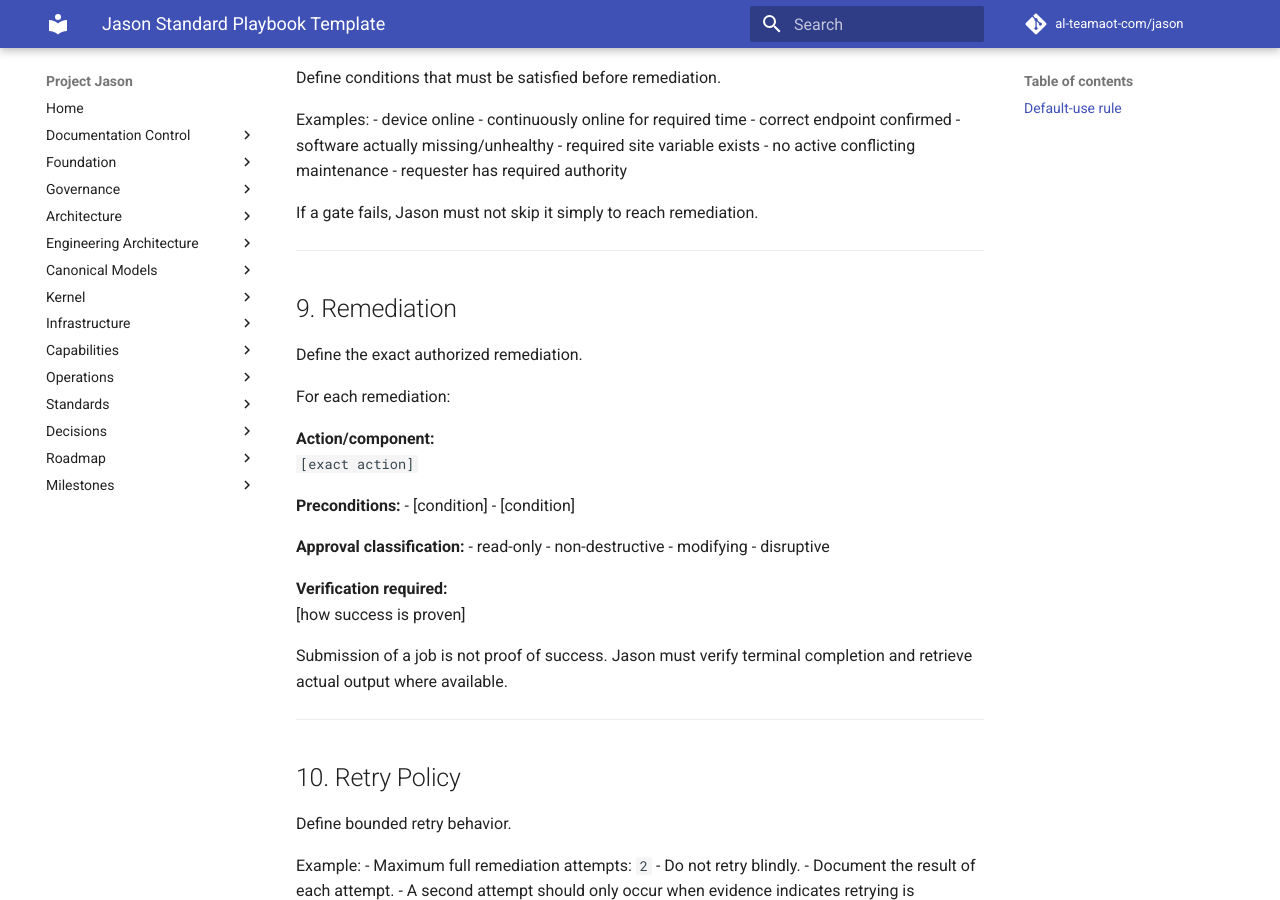
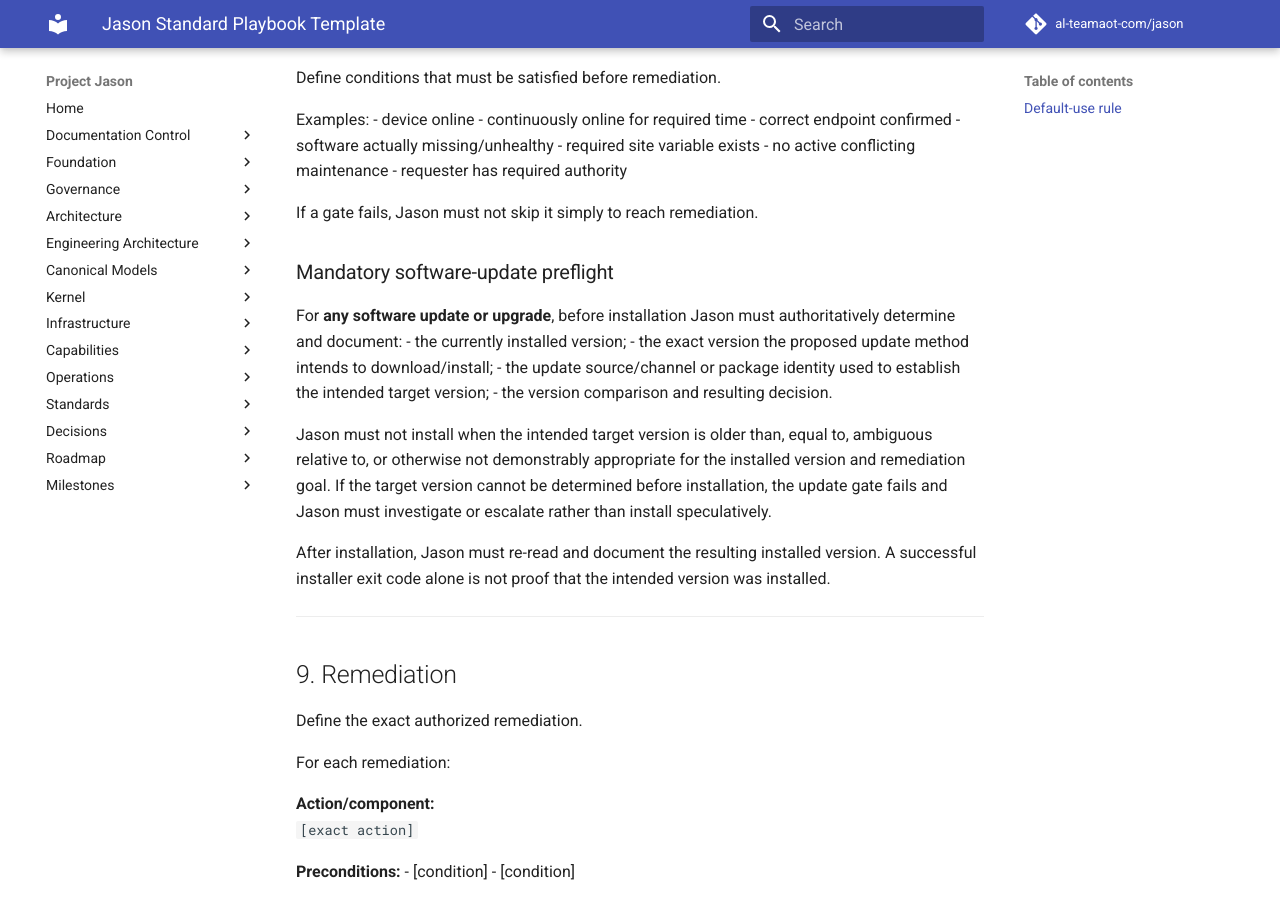
Before and after one commit to al-teamaot-com/jason, an MkDocs documentation site: the page built from docs/playbooks/Jason-Standard-Playbook-Template.md, in a window 1280 px wide and 900 px high, scrolled down 3608 px. Built offline with MkDocs 1.6.1 and Material for MkDocs 9.7.7, drawn with Linux system fonts in a browser that asks for light colours; comment, search, counter and statistics services are not loaded.

Commit message:
Require software version preflight before updates

```diff
--- a/docs/playbooks/Jason-Standard-Playbook-Template.md
+++ b/docs/playbooks/Jason-Standard-Playbook-Template.md
@@ -166,6 +166,18 @@ Examples:
 - requester has required authority
 
 If a gate fails, Jason must not skip it simply to reach remediation.
+
+### Mandatory software-update preflight
+
+For **any software update or upgrade**, before installation Jason must authoritatively determine and document:
+- the currently installed version;
+- the exact version the proposed update method intends to download/install;
+- the update source/channel or package identity used to establish the intended target version;
+- the version comparison and resulting decision.
+
+Jason must not install when the intended target version is older than, equal to, ambiguous relative to, or otherwise not demonstrably appropriate for the installed version and remediation goal. If the target version cannot be determined before installation, the update gate fails and Jason must investigate or escalate rather than install speculatively.
+
+After installation, Jason must re-read and document the resulting installed version. A successful installer exit code alone is not proof that the intended version was installed.
 
 ---
 
```
